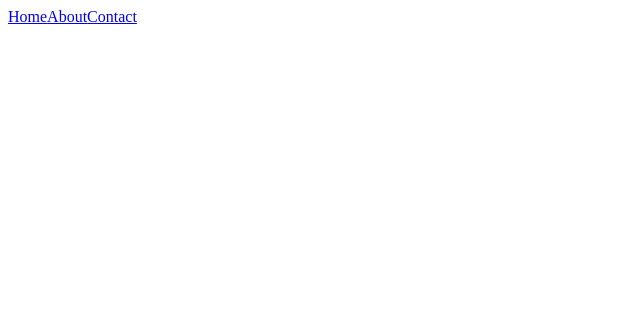
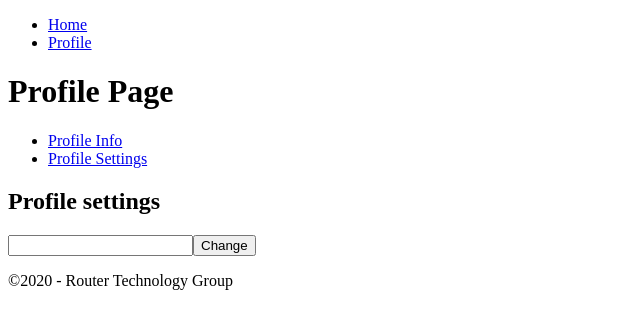
Before and after one commit to konarsada/Scrimba-React-Advanced-React-Router, a React (Create React App) app: page /profile/settings in a window 1280 px wide. Before the commit this address had no page. Shown: the top 328 px of the page, without its empty margins (0-640 px from the left). Built offline with nearby package versions, Linux system fonts and the light colour scheme.

Commit message:
Nested Routes

```diff
--- a/package.json
+++ b/package.json
@@ -8,7 +8,7 @@
     "@testing-library/user-event": "^13.5.0",
     "react": "^18.1.0",
     "react-dom": "^18.1.0",
-    "react-router-dom": "^6.3.0",
+    "react-router-dom": "^5.1.2",
     "react-scripts": "5.0.1",
     "web-vitals": "^2.1.4"
   },
--- a/src/App.js
+++ b/src/App.js
@@ -1,27 +1,28 @@
 import React from "react"
+import Header from "./components/Header"
+import Footer from "./components/Footer"
+import Home from "./pages/Home"
+import Profile from "./pages/profile/Profile"
 
-import {Routes, Route, Link} from "react-router-dom"
+import {Switch, Route} from "react-router-dom"
 
-import Home from "./components/Home"
-import About from "./components/About"
-import Contact from "./components/Contact"
-
-export default function App() {
+function App() {
     return (
         <div>
-            <nav>
-                <Link to="/">Home</Link>
-                <Link to="/about">About</Link>
-                <Link to="/contact">Contact</Link>
-            </nav>
+            <Header />
 
-            <Routes>
-                <Route exact path="/" element={<Home />} />
+            <Switch>
+                <Route exact path="/">
+                    <Home />
+                </Route>
+                <Route path="/profile">
+                    <Profile/>
+                </Route>
+            </Switch>
 
-                <Route path="/about" element={<About />} />
-
-                <Route path="/contact" element={<Contact />} />
-            </Routes>
+            <Footer />
         </div>
     )
 }
+
+export default App
--- /dev/null
+++ b/src/components/Footer.js
@@ -0,0 +1,11 @@
+import React from "react"
+
+function Footer() {
+    return (
+        <footer>
+            <p className="footer">©2020 - Router Technology Group</p>
+        </footer>
+    )
+}
+
+export default Footer
--- /dev/null
+++ b/src/components/Header.js
@@ -0,0 +1,15 @@
+import React from "react"
+import {Link} from "react-router-dom"
+
+function Header() {
+    return (
+        <header>
+            <ul>
+                <li><Link to="/">Home</Link></li>
+                <li><Link to="/profile">Profile</Link></li>
+            </ul>
+        </header>
+    )
+}
+
+export default Header
--- /dev/null
+++ b/src/pages/Home.js
@@ -0,0 +1,9 @@
+import React from "react"
+
+function Home() {
+    return (
+        <h1>Home Page</h1>
+    )
+}
+
+export default Home
--- /dev/null
+++ b/src/pages/profile/Info.js
@@ -0,0 +1,12 @@
+import React from "react"
+
+function Info() {
+    return (
+        <section>
+            <h1>Profile Info</h1>
+            <p>Hello, user! Tons of useful info here...</p>
+        </section>
+    )
+}
+
+export default Info
--- /dev/null
+++ b/src/pages/profile/Profile.js
@@ -0,0 +1,28 @@
+import React from "react"
+import {Link, Switch, Route} from "react-router-dom"
+
+import Settings from "./Settings"
+import Info from "./Info"
+
+function Profile() {
+    return (
+        <div>
+            <h1>Profile Page</h1>
+            <ul>
+                <li><Link to="/profile/info">Profile Info</Link></li>
+                <li><Link to="/profile/settings">Profile Settings</Link></li>
+            </ul>
+
+            <Switch>
+                <Route path="/profile/info">
+                    <Info/>
+                </Route>
+                <Route path="/profile/settings">
+                    <Settings/>
+                </Route>
+            </Switch>
+        </div>
+    )
+}
+
+export default Profile
--- /dev/null
+++ b/src/pages/profile/Settings.js
@@ -0,0 +1,13 @@
+import React from "react"
+
+function ProfileSettings() {
+    return (
+        <section>
+            <h1>Profile settings</h1>
+            <input type="password"/>
+            <button>Change</button>
+        </section>
+    )
+}
+
+export default ProfileSettings
```
Also changed, not shown: readme.txt, 1 other file (tests, documents, lock files or other folders).
